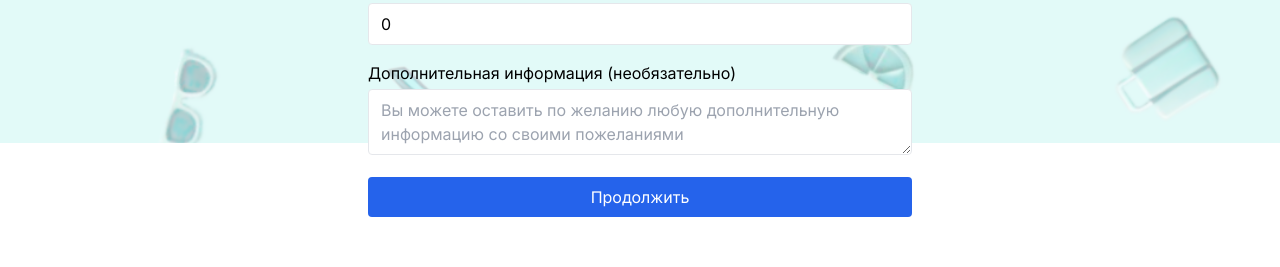
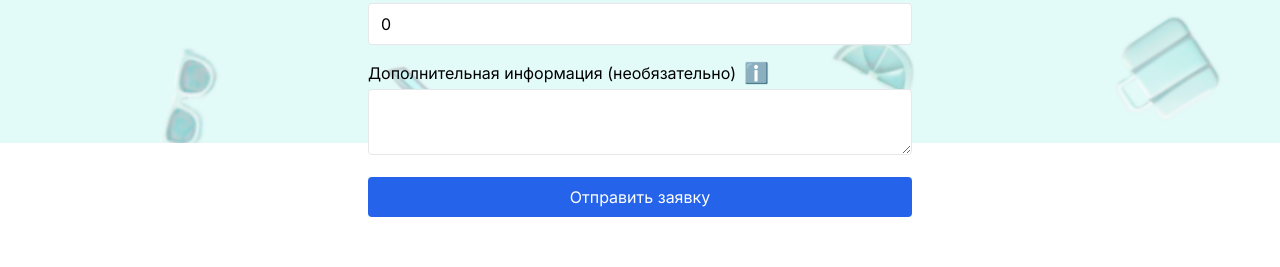
Before and after one commit to PanteleevDmitriy/deploy_testing, a Next.js app in the folder frontend/: page /book-tour in a window 1280 px wide. Shown: the part 657-924 px from the top of the page. Built offline with nearby package versions, Linux system fonts and the light colour scheme; no server answers.

Commit message:
form fix12 11/04

```diff
--- a/frontend/app/book-tour/BookTour.tsx
+++ b/frontend/app/book-tour/BookTour.tsx
@@ -16,6 +16,7 @@ const tooltips = {
     'Во Вьетнаме чаще всего зависит от роста: "ребёнок" — от 90см до 120см, исключение — экскурсия на остров DoiDep: "ребёнок" — от 3-х до 12-ти лет.',
   toddlers:
     'Во Вьетнаме чаще всего зависит от роста: "маленький ребёнок" — до 90см, исключение — экскурсия на остров DoiDep: "маленький ребёнок" — до 3-х лет.',
+  extraInfo: "Вы можете оставить по желанию любую дополнительную информацию со своими пожеланиями",
 };
 
 export default function BookTour() {
@@ -28,16 +29,15 @@ export default function BookTour() {
     adults: 1,
     children: 0,
     toddlers: 0,
-    extraInfo: "", // 🔧 новое поле
+    extraInfo: "",
   });
   const [tooltipOpen, setTooltipOpen] = useState<string | null>(null);
   const [showConfirmation, setShowConfirmation] = useState(false);
-  const [errors, setErrors] = useState<{ [key: string]: string }>({}); // 🔧 для ошибок
-
+  const [errors, setErrors] = useState<{ [key: string]: string }>({});
   const tooltipRefs = useRef<{ [key: string]: HTMLDivElement | null }>({});
-
   const searchParams = useSearchParams();
   const preselectedId = searchParams.get("id");
+  const [timestamp, setTimestamp] = useState("");
 
   useEffect(() => {
     fetch("/api/excursions")
@@ -78,7 +78,7 @@ export default function BookTour() {
         ? parseInt(value)
         : value,
     }));
-    setErrors((prev) => ({ ...prev, [name]: "" })); // 🔧 сброс ошибки
+    setErrors((prev) => ({ ...prev, [name]: "" }));
   };
 
   const validateContact = (): boolean => {
@@ -108,7 +108,7 @@ export default function BookTour() {
     }
 
     if (formData.adults < 1) {
-      newErrors.adults = "Хотя бы один взрослый должен быть в группе! Нельзя бронировать экскурсию только для детей."; // 🔧
+      newErrors.adults = "Хотя бы один взрослый должен быть в группе!";
     }
 
     if (!validateContact()) {
@@ -118,6 +118,17 @@ export default function BookTour() {
     setErrors(newErrors);
     if (Object.keys(newErrors).length > 0) return;
 
+    const now = new Date();
+    setTimestamp(
+      now.toLocaleString("ru-RU", {
+        timeZone: "Asia/Ho_Chi_Minh",
+        day: "2-digit",
+        month: "2-digit",
+        year: "numeric",
+        hour: "2-digit",
+        minute: "2-digit",
+      })
+    );
     setShowConfirmation(true);
   };
 
@@ -125,16 +136,6 @@ export default function BookTour() {
     const selectedTour = excursions.find(
       (ex) => String(ex.id) === formData.excursionId
     );
-
-    const now = new Date();
-    const timestamp = now.toLocaleString("ru-RU", {
-      timeZone: "Asia/Ho_Chi_Minh",
-      day: "2-digit",
-      month: "2-digit",
-      year: "numeric",
-      hour: "2-digit",
-      minute: "2-digit",
-    });
 
     const text = `
 <b>📩 Новая заявка с сайта</b>
@@ -156,8 +157,6 @@ export default function BookTour() {
         body: JSON.stringify({ text }),
       });
       alert("Заявка успешно отправлена!");
-
-      // 🔧 сброс формы:
       setFormData({
         excursionId: "",
         name: "",
@@ -177,7 +176,7 @@ export default function BookTour() {
   const renderFieldWithTooltip = (
     label: string,
     name: string,
-    type: "text" | "number"
+    type: "text" | "number" | "textarea" = "text"
   ) => (
     <div className="relative mb-4">
       <label className="block mb-1 flex items-center gap-2">
@@ -192,15 +191,24 @@ export default function BookTour() {
           ℹ️
         </button>
       </label>
+      {type === "textarea" ? (
+        <textarea
+          name={name}
+          value={formData[name as keyof typeof formData] as string}
+          onChange={handleChange}
+          className="w-full border px-3 py-2 rounded"
+          maxLength={200}
+        />
+      ) : (
         <input
           type={type}
           name={name}
           min={type === "number" ? 0 : undefined}
-        required
           value={formData[name as keyof typeof formData] as string | number}
           onChange={handleChange}
           className="w-full border px-3 py-2 rounded"
         />
+      )}
       {tooltipOpen === name && (
         <div
           ref={(el) => {
@@ -274,35 +282,25 @@ export default function BookTour() {
         {renderFieldWithTooltip("Количество взрослых", "adults", "number")}
         {renderFieldWithTooltip("Количество детей", "children", "number")}
         {renderFieldWithTooltip("Количество маленьких детей", "toddlers", "number")}
-
-        <div>
-          <label className="block mb-1">Дополнительная информация (необязательно)</label>
-          <textarea
-            name="extraInfo"
-            maxLength={200}
-            value={formData.extraInfo}
-            onChange={handleChange}
-            placeholder="Вы можете оставить по желанию любую дополнительную информацию со своими пожеланиями"
-            className="w-full rounded border px-3 py-2"
-          />
-        </div>
+        {renderFieldWithTooltip("Дополнительная информация (необязательно)", "extraInfo", "textarea")}
 
         <button
           type="submit"
           className="mt-4 w-full rounded bg-blue-600 py-2 text-white hover:bg-blue-700"
         >
-          Продолжить
+          Отправить заявку
         </button>
       </form>
 
       {showConfirmation && (
         <div className="mt-6 border border-red-400 bg-white p-6 rounded">
           <h2 className="mb-2 text-xl font-semibold text-red-600">
-            Пожалуйста, внимательно проверьте введённые вами данные перед отправкой заявки!
+            Пожалуйста, внимательно проверьте введённые Вами данные перед отправкой заявки!
           </h2>
-          <p className="mb-4 text-sm text-gray-700">
+          <p className="mb-4 text-sm text-red-600">
             Если Вы неверно указали контактную информацию, то мы не сможем с Вами связаться.
           </p>
+          <p><b>Время заявки:</b> {timestamp}</p>
           <p><b>Имя:</b> {formData.name}</p>
           <p><b>Контакт ({formData.contactMethod}):</b> {formData.contactValue}</p>
           <p><b>Взрослых:</b> {formData.adults}</p>
```
Lines whose indentation alone changed are shown as unchanged.
